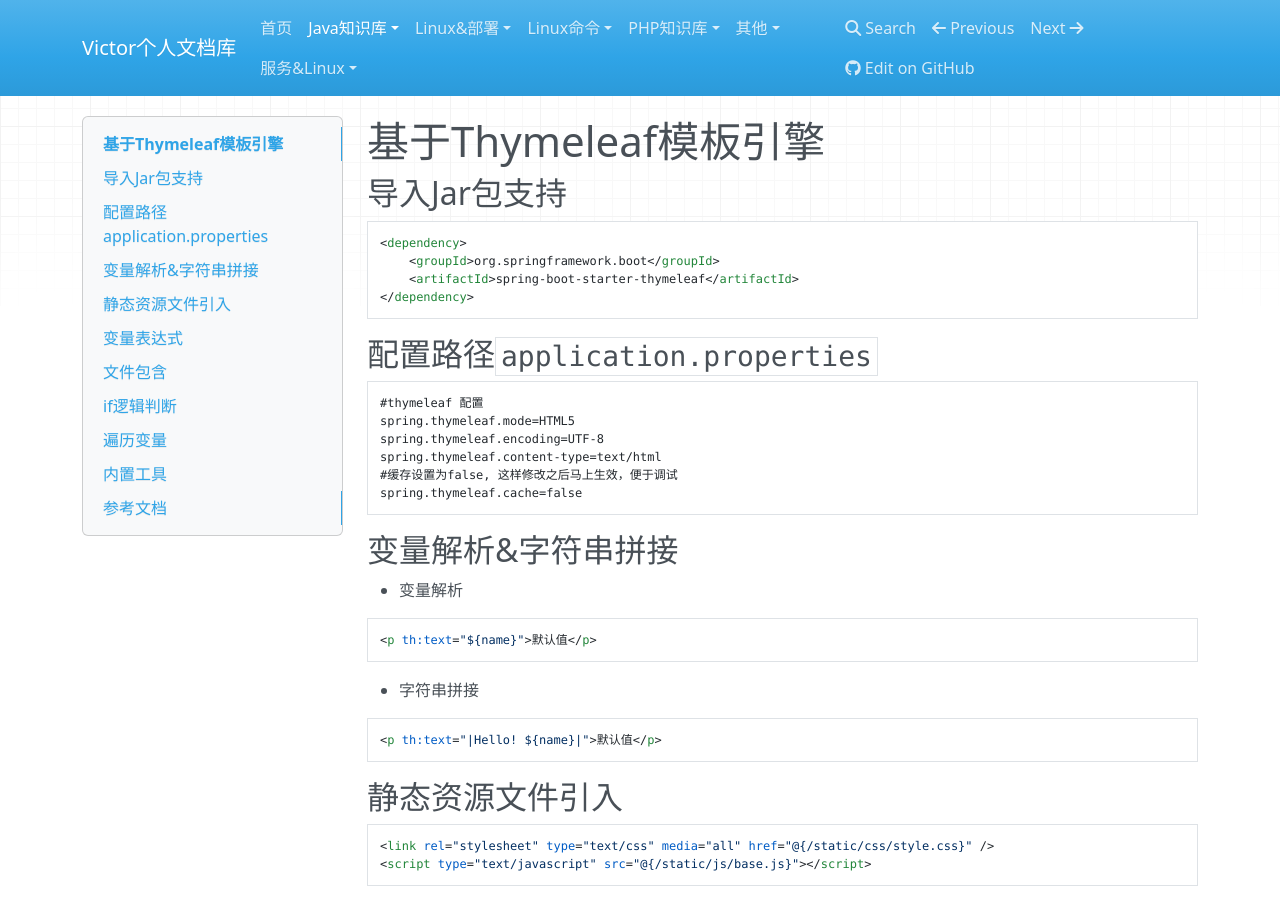
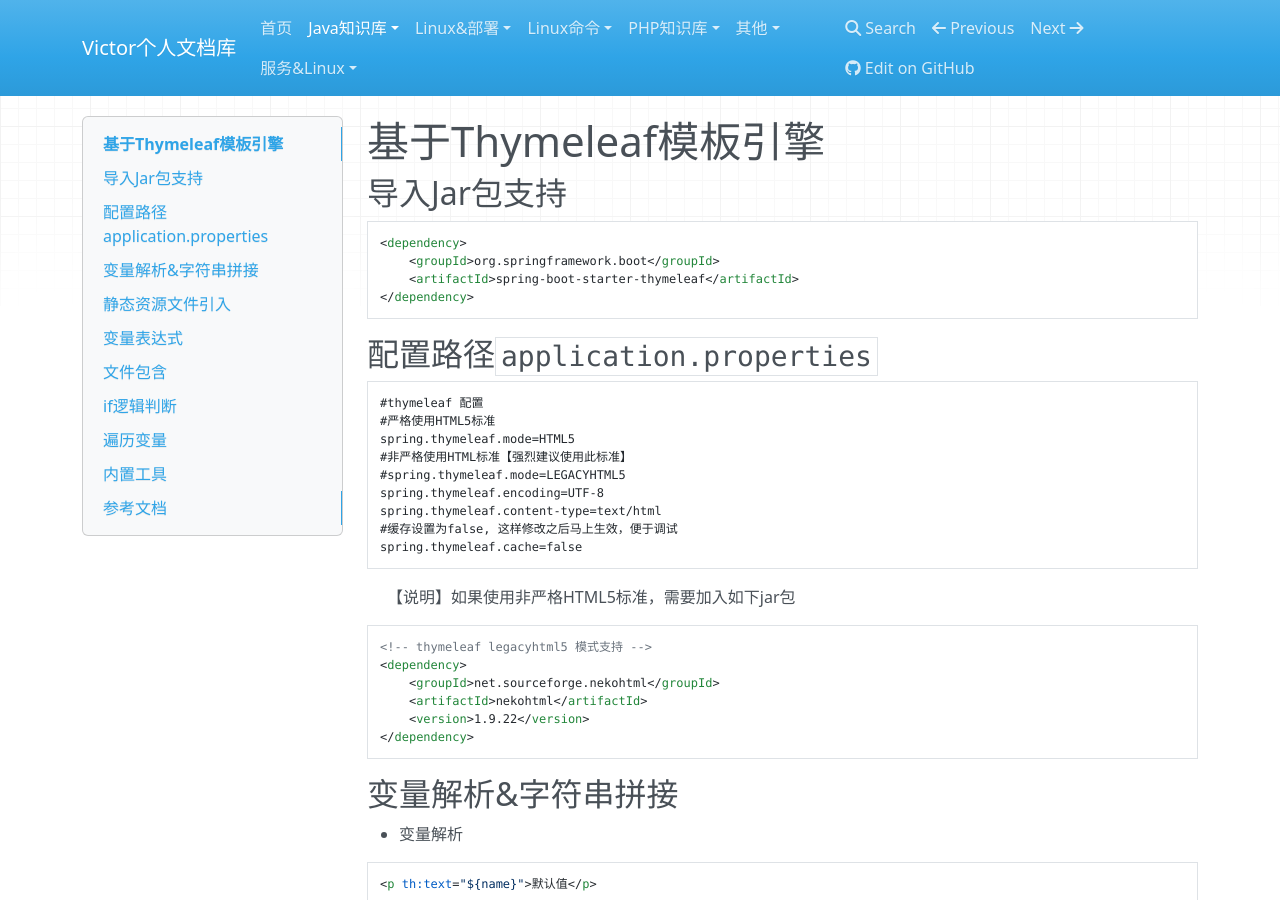
Before and after one commit to victor24680/victorDocs, an MkDocs documentation site: the page built from docs/Java知识库/SpringBoot配置/SpringBoot基于Thymeleaf模板引擎.md, in a window 1280 px wide and 900 px high. Built offline with MkDocs 1.6.1, drawn with Linux system fonts in a browser that asks for light colours; nearby versions of some CDN libraries.

Commit message:
非严格使用HTML5标准

````diff
--- a/docs/Java知识库/SpringBoot配置/SpringBoot基于Thymeleaf模板引擎.md
+++ b/docs/Java知识库/SpringBoot配置/SpringBoot基于Thymeleaf模板引擎.md
@@ -10,11 +10,24 @@
 ## 配置路径`application.properties`
 ```xml
 #thymeleaf 配置
+#严格使用HTML5标准
 spring.thymeleaf.mode=HTML5
+#非严格使用HTML标准【强烈建议使用此标准】
+#spring.thymeleaf.mode=LEGACYHTML5
 spring.thymeleaf.encoding=UTF-8
 spring.thymeleaf.content-type=text/html
 #缓存设置为false, 这样修改之后马上生效，便于调试
 spring.thymeleaf.cache=false
+```
+<p style="text-indent:20px;">【说明】如果使用非严格HTML5标准，需要加入如下jar包</p>
+
+```xml
+<!-- thymeleaf legacyhtml5 模式支持 -->
+<dependency>
+    <groupId>net.sourceforge.nekohtml</groupId>
+    <artifactId>nekohtml</artifactId>
+    <version>1.9.22</version>
+</dependency>
 ```
 ## 变量解析&字符串拼接
 - 变量解析
````
